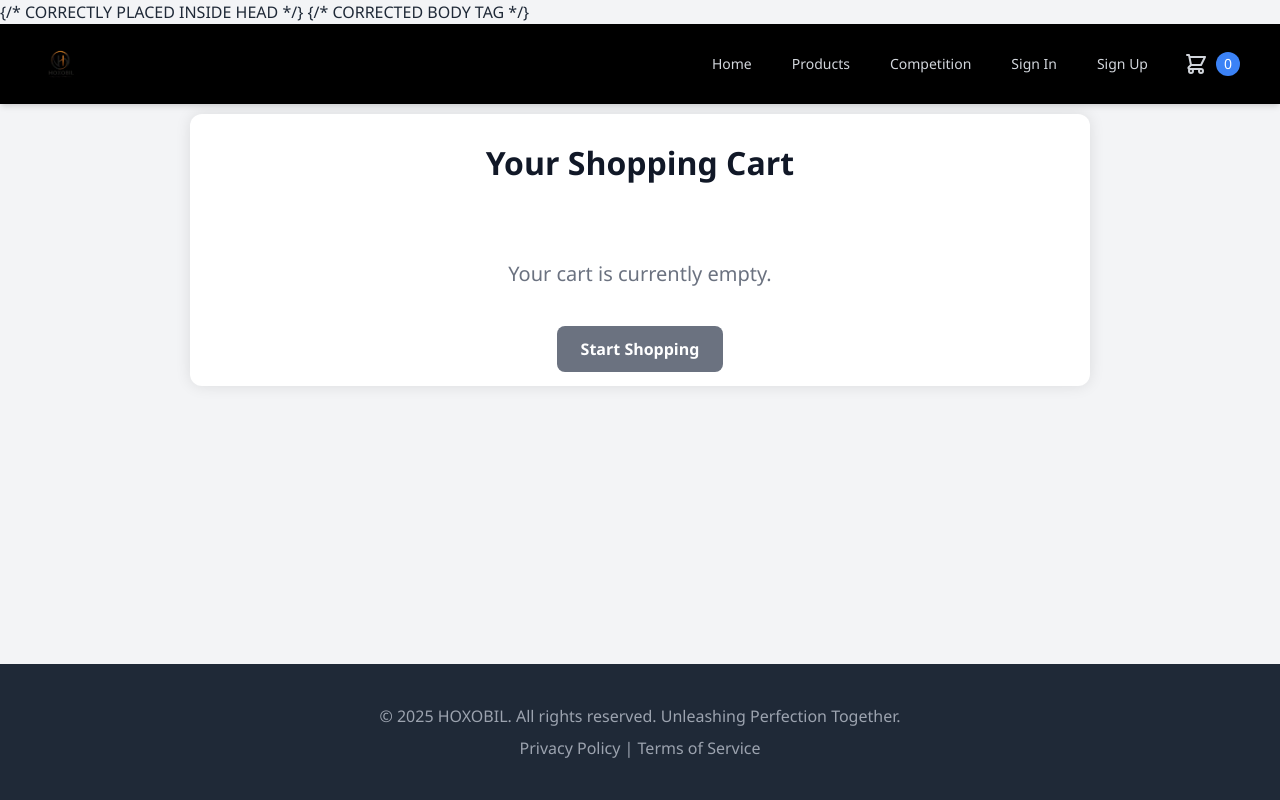
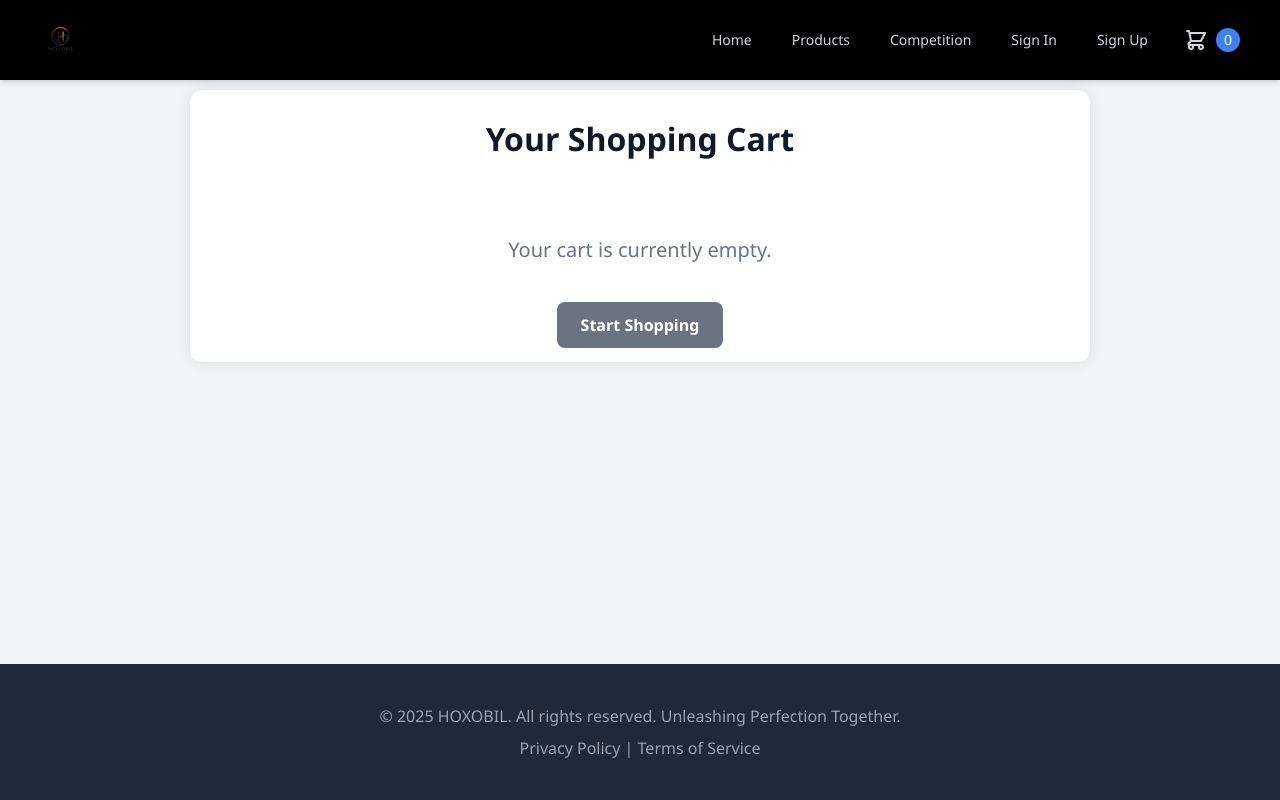
Before and after one commit to HOXOBIL/Hoxobil_enterprise, a Django app: page /cart/ in a window 1280 px wide. Run offline with Django 5.2, Linux system fonts and the light colour scheme; data that the repository does not hold is empty; some libraries are stand-ins or nearby versions; some web fonts are replaced.

Commit message:
Updated base.html template

```diff
--- a/shop/templates/mystore/base.html
+++ b/shop/templates/mystore/base.html
@@ -52,9 +52,9 @@
             }
         }
     </style>
-    {% block extra_head %}{% endblock extra_head %} {/* CORRECTLY PLACED INSIDE HEAD */}
+    {% block extra_head %}{% endblock extra_head %}
 </head>
-<body class="bg-gray-100 text-gray-800"> {/* CORRECTED BODY TAG */}
+<body class="bg-gray-100 text-gray-800">
 
     <header class="bg-black text-white shadow-md sticky top-0 z-50">
         <div class="container mx-auto px-4 sm:px-6 lg:px-8">
```
